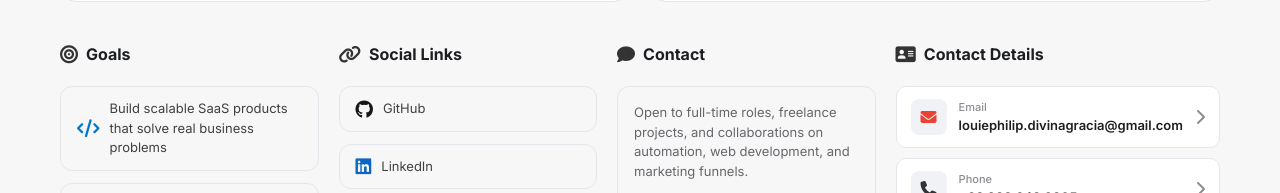
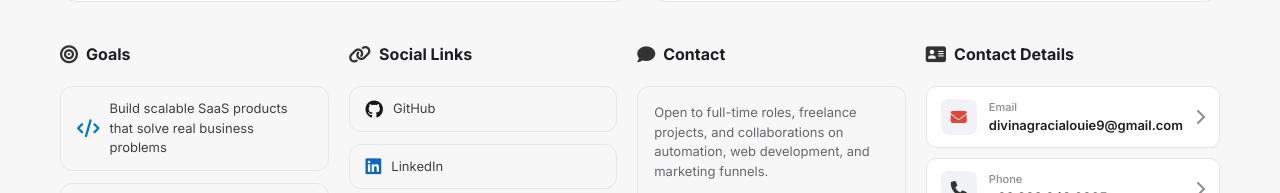
Before and after one commit to louiemurphy/project-2, a plain HTML site: page index.html in a window 1280 px wide. Shown: the part 1881-2074 px from the top of the page. Drawn offline with Linux system fonts and the light colour scheme.

Commit message:
initial commit

```diff
--- a/index.html
+++ b/index.html
@@ -1566,7 +1566,7 @@
           Software Engineer | Automation & AI | CRM Specialist
         </div>
         <div class="action-buttons">
-          <a href="mailto:louiephilip.divinagracia@gmail.com" class="btn btn-black">
+          <a href="mailto:divinagracialouie9@gmail.com" class="btn btn-black">
             <i class="fas fa-envelope"></i> Send Email
           </a>
           <a href="https://github.com/louiemurphy" target="_blank" class="btn btn-white">
@@ -1833,7 +1833,7 @@
             <p class="connect-desc">
               Open to full-time roles, freelance projects, and collaborations on automation, web development, and marketing funnels.
             </p>
-            <a href="mailto:louiephilip.divinagracia@gmail.com" class="connect-action">
+            <a href="mailto:divinagracialouie9@gmail.com" class="connect-action">
               Get in touch <i class="fas fa-arrow-right"></i>
             </a>
           </div>
@@ -1844,11 +1844,11 @@
             <i class="fas fa-address-card icon"></i> Contact Details
           </h3>
           <div class="contact-links">
-            <a href="mailto:louiephilip.divinagracia@gmail.com" class="contact-item-row">
+            <a href="mailto:divinagracialouie9@gmail.com" class="contact-item-row">
               <div class="contact-icon-small"><i class="fas fa-envelope"></i></div>
               <div class="contact-info">
                 <div class="contact-label-small">Email</div>
-                <div class="contact-value-small">louiephilip.divinagracia@gmail.com</div>
+                <div class="contact-value-small">divinagracialouie9@gmail.com</div>
               </div>
               <i class="fas fa-chevron-right contact-arrow-small"></i>
             </a>
@@ -2067,7 +2067,7 @@ Your projects:
 - Simple Fam Fin (simplefamfin.vercel.app) - Family finance tracker with AI
 - Supplier Management System (supplier-s2mx.vercel.app) - Supplier database for supply chain operations
 
-Contact: louiephilip.divinagracia@gmail.com | +63 938 648 0305
+Contact: divinagracialouie9@gmail.com | +63 938 648 0305
 
 Personality: Friendly, professional, helpful, concise. You're open to full-time roles, freelance, and collaborations. Keep responses SHORT (2-4 sentences max) and conversational. Don't use markdown formatting — plain text only.`;
 
@@ -2181,14 +2181,14 @@ Personality: Friendly, professional, helpful, concise. You're open to full-time
 
         const reply = data.content && data.content[0] && data.content[0].text
           ? data.content[0].text
-          : "Thanks for your message! Feel free to reach out via email at louiephilip.divinagracia@gmail.com 😊";
+          : "Thanks for your message! Feel free to reach out via email at divinagracialouie9@gmail.com 😊";
 
         conversationHistory.push({ role: 'assistant', content: reply });
         appendMessage(reply, 'louie');
 
       } catch (err) {
         removeTyping();
-        appendMessage("Oops, something went wrong! You can reach me directly at louiephilip.divinagracia@gmail.com 😊", 'louie');
+        appendMessage("Oops, something went wrong! You can reach me directly at divinagracialouie9@gmail.com 😊", 'louie');
       }
 
       isSending = false;
```
